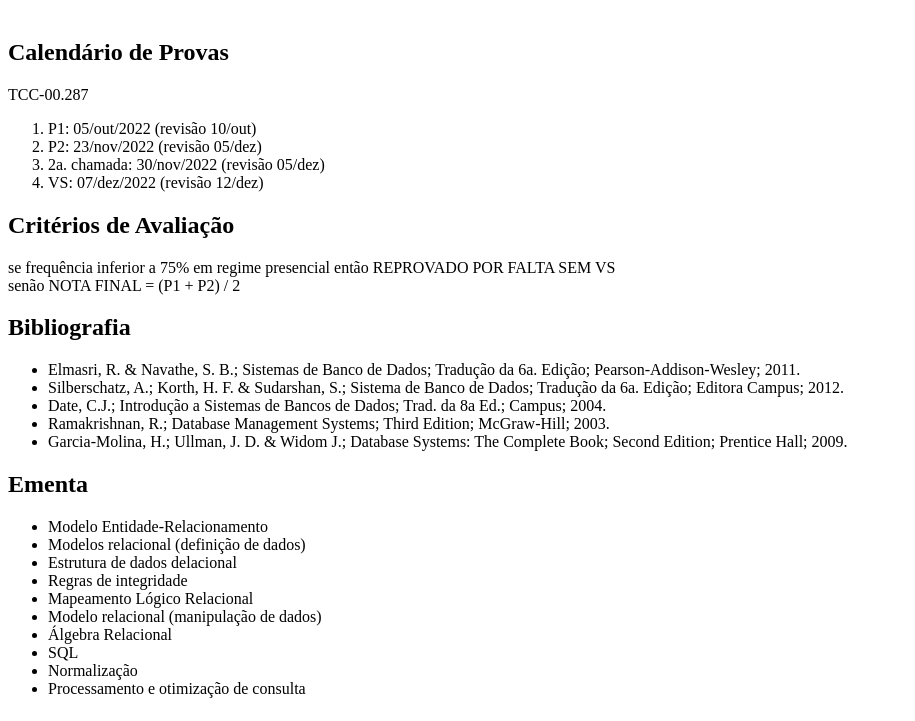
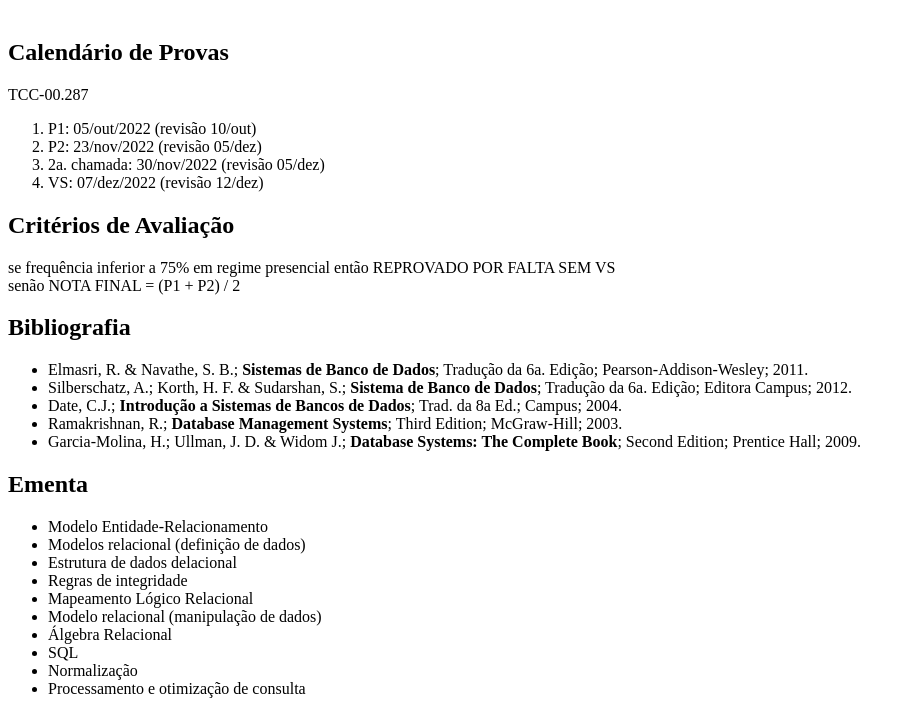
Before and after one commit to lapaesleme/lapaesleme.github.io, a plain HTML site: page bdi.html in a window 1280 px wide. Shown: the part 79-800 px from the top of the page, without its empty margins (0-915 px from the left). Drawn offline with Linux system fonts and the light colour scheme.

Commit message:
Update bdi.html

```diff
--- a/bdi.html
+++ b/bdi.html
@@ -17,11 +17,11 @@
   senão NOTA FINAL = (P1 + P2) / 2
   <h2>Bibliografia</h2>
   <ul>
-    <li>Elmasri, R. & Navathe, S. B.; Sistemas de Banco de Dados; Tradução da 6a. Edição; Pearson-Addison-Wesley; 2011.</li>
-    <li>Silberschatz, A.; Korth, H. F. & Sudarshan, S.; Sistema de Banco de Dados; Tradução da 6a. Edição; Editora Campus; 2012.</li>
-    <li>Date, C.J.; Introdução a Sistemas de Bancos de Dados; Trad. da 8a Ed.; Campus; 2004.</li>
-    <li>Ramakrishnan, R.; Database Management Systems; Third Edition; McGraw-Hill; 2003.</li>
-    <li>Garcia-Molina, H.; Ullman, J. D. & Widom J.; Database Systems: The Complete Book; Second Edition; Prentice Hall; 2009.</li>
+    <li>Elmasri, R. & Navathe, S. B.; <b>Sistemas de Banco de Dados</b>; Tradução da 6a. Edição; Pearson-Addison-Wesley; 2011.</li>
+    <li>Silberschatz, A.; Korth, H. F. & Sudarshan, S.; <b>Sistema de Banco de Dados</b>; Tradução da 6a. Edição; Editora Campus; 2012.</li>
+    <li>Date, C.J.; <b>Introdução a Sistemas de Bancos de Dados</b>; Trad. da 8a Ed.; Campus; 2004.</li>
+    <li>Ramakrishnan, R.; <b>Database Management Systems</b>; Third Edition; McGraw-Hill; 2003.</li>
+    <li>Garcia-Molina, H.; Ullman, J. D. & Widom J.; <b>Database Systems: The Complete Book</b>; Second Edition; Prentice Hall; 2009.</li>
   </ul>
   <h2>Ementa</h2>
   <ul>
```
